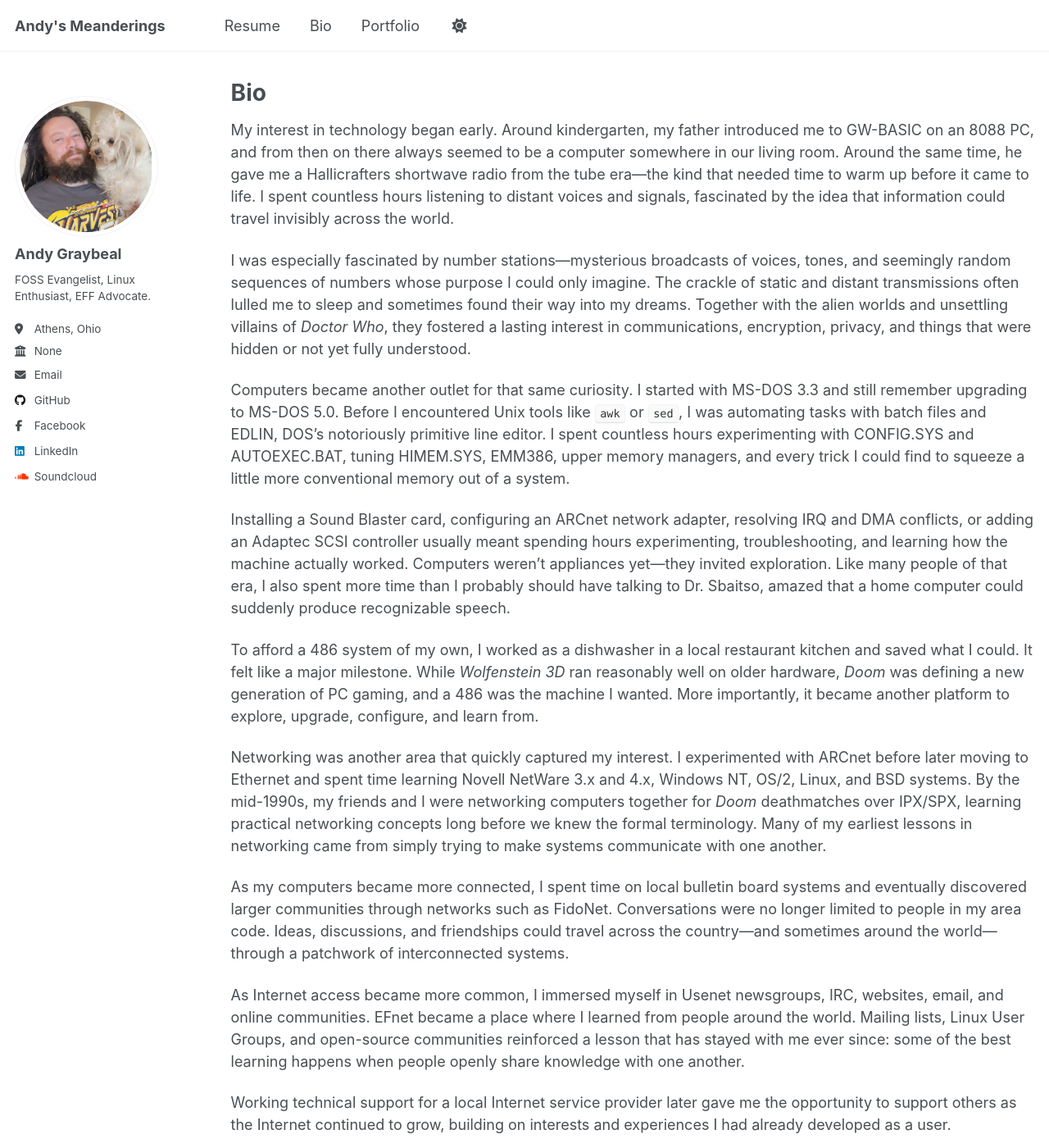
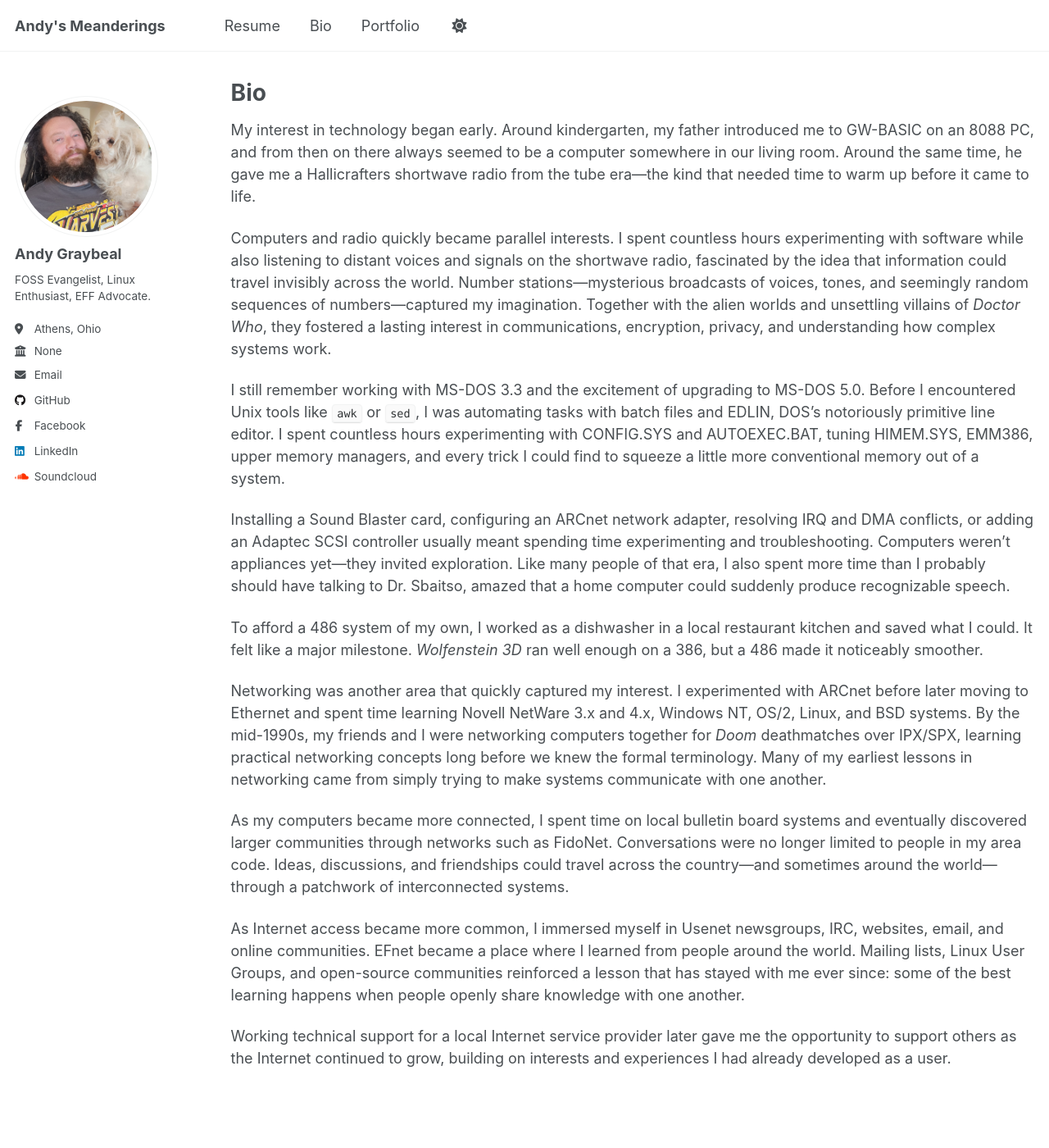
Before and after one commit to andy-graybeal/andy-graybeal.github.io, a Jekyll site: the page built from _pages/bio.md, in a window 1280 px wide and 1400 px high. Shown: the whole window at 82% size. Built offline with Jekyll 4.4.1, drawn with Linux system fonts in a browser that asks for light colours; a script that is not in the unit is left out.

Commit message:
Revise bio for clarity and flow

```diff
--- a/_pages/bio.md
+++ b/_pages/bio.md
@@ -10,15 +10,15 @@ redirect_from:
 {% include base_path %}
 
 
-My interest in technology began early. Around kindergarten, my father introduced me to GW-BASIC on an 8088 PC, and from then on there always seemed to be a computer somewhere in our living room. Around the same time, he gave me a Hallicrafters shortwave radio from the tube era—the kind that needed time to warm up before it came to life. I spent countless hours listening to distant voices and signals, fascinated by the idea that information could travel invisibly across the world.
+My interest in technology began early. Around kindergarten, my father introduced me to GW-BASIC on an 8088 PC, and from then on there always seemed to be a computer somewhere in our living room. Around the same time, he gave me a Hallicrafters shortwave radio from the tube era—the kind that needed time to warm up before it came to life.
 
-I was especially fascinated by number stations—mysterious broadcasts of voices, tones, and seemingly random sequences of numbers whose purpose I could only imagine. The crackle of static and distant transmissions often lulled me to sleep and sometimes found their way into my dreams. Together with the alien worlds and unsettling villains of *Doctor Who*, they fostered a lasting interest in communications, encryption, privacy, and things that were hidden or not yet fully understood.
+Computers and radio quickly became parallel interests. I spent countless hours experimenting with software while also listening to distant voices and signals on the shortwave radio, fascinated by the idea that information could travel invisibly across the world. Number stations—mysterious broadcasts of voices, tones, and seemingly random sequences of numbers—captured my imagination. Together with the alien worlds and unsettling villains of *Doctor Who*, they fostered a lasting interest in communications, encryption, privacy, and understanding how complex systems work.
 
-Computers became another outlet for that same curiosity. I started with MS-DOS 3.3 and still remember upgrading to MS-DOS 5.0. Before I encountered Unix tools like `awk` or `sed`, I was automating tasks with batch files and EDLIN, DOS's notoriously primitive line editor. I spent countless hours experimenting with CONFIG.SYS and AUTOEXEC.BAT, tuning HIMEM.SYS, EMM386, upper memory managers, and every trick I could find to squeeze a little more conventional memory out of a system.
+I still remember working with MS-DOS 3.3 and the excitement of upgrading to MS-DOS 5.0. Before I encountered Unix tools like `awk` or `sed`, I was automating tasks with batch files and EDLIN, DOS's notoriously primitive line editor. I spent countless hours experimenting with CONFIG.SYS and AUTOEXEC.BAT, tuning HIMEM.SYS, EMM386, upper memory managers, and every trick I could find to squeeze a little more conventional memory out of a system.
 
-Installing a Sound Blaster card, configuring an ARCnet network adapter, resolving IRQ and DMA conflicts, or adding an Adaptec SCSI controller usually meant spending hours experimenting, troubleshooting, and learning how the machine actually worked. Computers weren't appliances yet—they invited exploration. Like many people of that era, I also spent more time than I probably should have talking to Dr. Sbaitso, amazed that a home computer could suddenly produce recognizable speech.
+Installing a Sound Blaster card, configuring an ARCnet network adapter, resolving IRQ and DMA conflicts, or adding an Adaptec SCSI controller usually meant spending time experimenting and troubleshooting. Computers weren't appliances yet—they invited exploration. Like many people of that era, I also spent more time than I probably should have talking to Dr. Sbaitso, amazed that a home computer could suddenly produce recognizable speech.
 
-To afford a 486 system of my own, I worked as a dishwasher in a local restaurant kitchen and saved what I could. It felt like a major milestone. While *Wolfenstein 3D* ran reasonably well on older hardware, *Doom* was defining a new generation of PC gaming, and a 486 was the machine I wanted. More importantly, it became another platform to explore, upgrade, configure, and learn from.
+To afford a 486 system of my own, I worked as a dishwasher in a local restaurant kitchen and saved what I could. It felt like a major milestone. *Wolfenstein 3D* ran well enough on a 386, but a 486 made it noticeably smoother.
 
 Networking was another area that quickly captured my interest. I experimented with ARCnet before later moving to Ethernet and spent time learning Novell NetWare 3.x and 4.x, Windows NT, OS/2, Linux, and BSD systems. By the mid-1990s, my friends and I were networking computers together for *Doom* deathmatches over IPX/SPX, learning practical networking concepts long before we knew the formal terminology. Many of my earliest lessons in networking came from simply trying to make systems communicate with one another.
 
```
